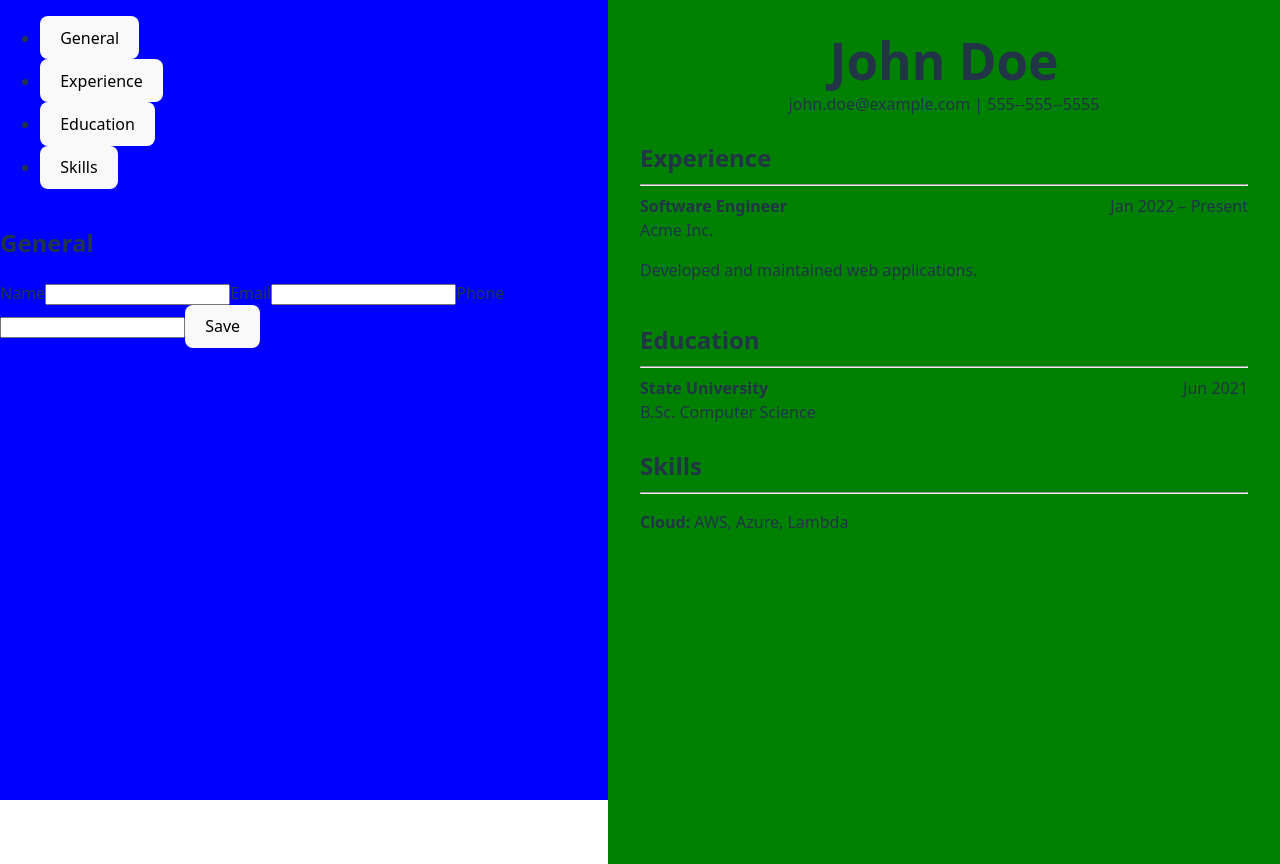
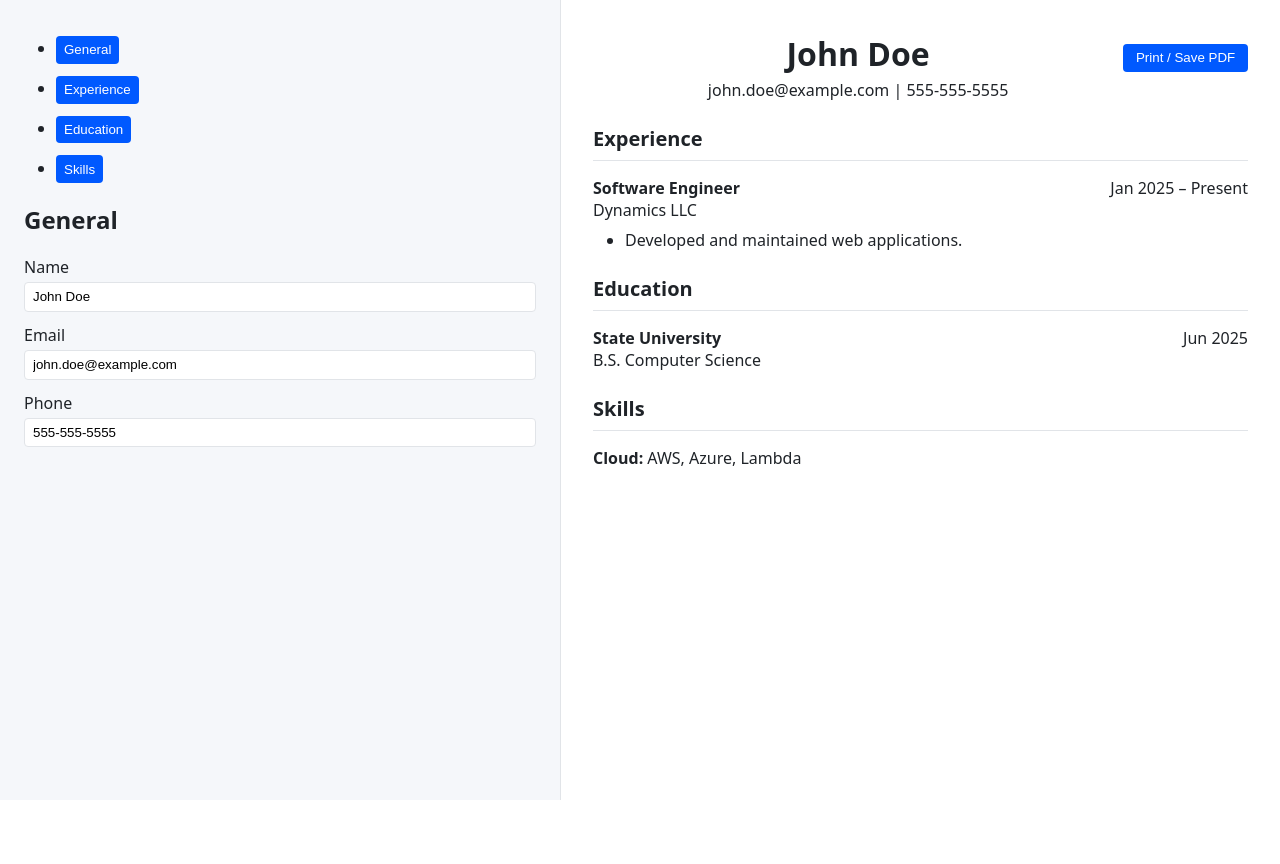
Before and after one commit to JasonBet/CV-App, a React (Vite) app: page / in a window 1280 px wide. After the commit the page ends 800 px from the top, so only its background shows below. Built offline with nearby package versions, Linux system fonts and the light colour scheme.

Commit message:
Add local storage persistence and pdf print/export

```diff
--- a/src/App.css
+++ b/src/App.css
@@ -1,27 +1,122 @@
+/* App.css -------------------------------------------------- */
+:root {
+  --bg-left: #f5f7fa;
+  --bg-right: #ffffff;
+  --border: #e1e4e8;
+  --text: #1f2328;
+  --accent: #0059ff;
+}
 
-
+/* layout */
 .main-container {
-  width: 100vw;
+  display: flex;
   height: 100vh;
-  background-color: red;
-  display: flex;
+  overflow: hidden;
+  color: var(--text);
+  font-family: system-ui, sans-serif;
 }
 
 .left-side {
-  width: 50%;
-  height: 100%;
-  background-color: blue;
+  flex: 0 0 40%;
   display: flex;
-  flex-flow: column;
+  flex-direction: column;
+  background: var(--bg-left);
+  border-right: 1px solid var(--border);
+  overflow-y: auto;
+  padding: 1rem 1.5rem;
 }
 
 .right-side {
-  width: 50%;
-  height: 100%;
-  background-color: green;
+  flex: 1 1 60%;
+  background: var(--bg-right);
+  overflow-y: auto;
+  padding: 2rem 3rem;
 }
 
-.editor {
-  width: 50%;
-  height: 50%;
+/* simple form styling */
+form label {
+  display: block;
+  margin-bottom: 0.75rem;
 }
+
+input,
+textarea,
+button {
+  width: 100%;
+  padding: 0.4rem 0.5rem;
+  margin-top: 0.25rem;
+  box-sizing: border-box;
+  border: 1px solid var(--border);
+  border-radius: 4px;
+}
+
+button {
+  width: auto;
+  margin-top: 0.75rem;
+  background: var(--accent);
+  color: #fff;
+  border: none;
+  cursor: pointer;
+}
+
+button:disabled {
+  opacity: 0.4;
+  cursor: not-allowed;
+}
+
+/* resume side */
+.section-title {
+  margin: 2rem 0 0.25rem;
+  font-size: 1.25rem;
+  font-weight: 600;
+}
+
+hr {
+  border: none;
+  border-bottom: 1px solid var(--border);
+  margin-bottom: 1rem;
+}
+
+.experience-item,
+.education-item {
+  display: flex;
+  justify-content: space-between;
+  gap: 1rem;
+  margin-bottom: 1.25rem;
+}
+
+ul {
+  margin: 0.5rem 0 0 1rem;
+  padding-left: 1rem;
+}
+
+@media (max-width: 800px) {
+  .left-side { flex-basis: 100%; }
+  .right-side { display: none; } /* collapse preview on very small screens */
+}
+
+/* App.css (additions) ------------------------------------ */
+
+/* print button */
+.print-btn {
+  float: right;
+  margin-bottom: 1rem;
+  padding: 0.4rem 0.8rem;
+  background: var(--accent);
+  color: #fff;
+  border: none;
+  border-radius: 4px;
+  cursor: pointer;
+}
+
+/* hide elements when printing */
+@media print {
+  .left-side,
+  .no-print {
+    display: none !important;
+  }
+  .right-side {
+    flex-basis: 100% !important;
+    padding: 0 0.5in !important;  /* tidy margins for PDF */
+  }
+}
--- a/src/App.jsx
+++ b/src/App.jsx
@@ -1,52 +1,82 @@
 // App.jsx ---------------------------------------------------
-import { useState } from "react";
+import { useState, useEffect } from "react";
 import "./App.css";
 import LeftSide from "./LeftSide";
 import RightSide from "./RightSide";
 
-// -- reusable helpers --------------------------------------
-const todayISO = new Date().toISOString().slice(0, 10); // YYYY-MM-DD
+const STORAGE_KEY = "cv-builder-data";
+
+/* ----- default résumé (same as before) ------------------- */
+const todayISO = new Date().toISOString().slice(0, 10);
+
+const defaultData = {
+  general: {
+    name: "John Doe",
+    email: "john.doe@example.com",
+    phone: "555-555-5555",
+  },
+  experience: [
+    {
+      id: 1,
+      company: "Dynamics LLC",
+      position: "Software Engineer",
+      tasks: "Developed and maintained web applications.",
+      from: "2025-01-1",
+      until: todayISO,
+    },
+  ],
+  education: [
+    {
+      id: 1,
+      school: "State University",
+      title: "B.S. Computer Science",
+      date: "2025-06-1",
+    },
+  ],
+  skills: [
+    { id: 1, category: "Cloud", items: "AWS, Azure, Lambda" },
+  ],
+};
 
 export default function App() {
-  /* -------- DEFAULT RESUME DATA (edit as you like) ------- */
-  const [general, setGeneral] = useState({
-    name: "John Doe",
-    email: "john.doe@example.com",
-    phone: "555--555--5555",
-  });
+  /* -------- state (one object for easier persistence) ----- */
+  const [data, setData] = useState(defaultData);
 
-  const [experience, setExperience] = useState([
-    {
-      company: "Acme Inc.",
-      position: "Software Engineer",
-      tasks: "Developed and maintained web applications.",
-      from: "2022-01-01",
-      until: todayISO, // shows “Present”
-    },
-  ]);
+  /* -------- on mount: read localStorage ------------------- */
+  useEffect(() => {
+    try {
+      const stored = JSON.parse(localStorage.getItem(STORAGE_KEY));
+      if (stored) setData({ ...defaultData, ...stored }); // merge for safety
+    } catch {
+      /* ignore corrupt JSON */
+    }
+  }, []);
 
-  const [education, setEducation] = useState([
-    {
-      school: "State University",
-      title: "B.Sc. Computer Science",
-      date: "2021-06-01",
-    },
-  ]);
+  /* -------- on every change: save ------------------------ */
+  useEffect(() => {
+    localStorage.setItem(STORAGE_KEY, JSON.stringify(data));
+  }, [data]);
 
-  const [skills, setSkills] = useState([
-    { category: "Cloud", items: "AWS, Azure, Lambda" },
-  ]);
+  /* -------- helper setters for forms --------------------- */
+  const setters = {
+    setGeneral: (g) => setData((d) => ({ ...d, general: g })),
+    setExperience: (e) => setData((d) => ({ ...d, experience: e })),
+    setEducation: (e) => setData((d) => ({ ...d, education: e })),
+    setSkills: (s) => setData((d) => ({ ...d, skills: s })),
+  };
 
-  /* --------------- render --------------------------------- */
+  /* -------- render --------------------------------------- */
   return (
     <div className="main-container">
       <LeftSide
-        data={{ general, experience, education, skills }}
-        setters={{ setGeneral, setExperience, setEducation, setSkills }}
+        data={data}
+        setters={setters}
       />
 
+      {/* Pass a print handler down so RightSide can trigger it */}
       <RightSide
-        data={{ general, experience, education, skills }}
+        data={data}
+        onPrint={() => window.print()}
       />
     </div>
   );
--- a/src/RightSide.jsx
+++ b/src/RightSide.jsx
@@ -1,10 +1,10 @@
 // RightSide.jsx --------------------------------------------
-import "./RightSide.css";  // your styles
+import "./RightSide.css";
 
-export default function RightSide({ data }) {
+export default function RightSide({ data, onPrint }) {
   const { general, experience, education, skills } = data;
+  const today = new Date().toISOString().slice(0, 10);
 
-  /* --- helper for date formatting ------------------------ */
   const fmtDate = (iso) => {
     if (!iso) return "";
     const d = new Date(iso);
@@ -13,24 +13,26 @@ export default function RightSide({ data }) {
       : d.toLocaleString("default", { month: "short", year: "numeric" });
   };
 
-  const today = new Date().toISOString().slice(0, 10);
-
-  /* --- compose General line ------------------------------ */
   const generalLine = Object.entries(general)
-    .filter(([k, v]) => k !== "name" && v.trim())
-    .map(([_, v]) => v.trim())
+    .filter(([k]) => k !== "name")
+    .map(([, v]) => v.trim())
+    .filter(Boolean)
     .join(" | ");
 
-  /* --- render -------------------------------------------- */
   return (
     <div className="right-side">
-      {/* -------- General ---------------------------------- */}
+      {/* ---------- print button --------------------------- */}
+      <button className="print-btn no-print" onClick={onPrint}>
+        Print / Save PDF
+      </button>
+
+      {/* ---------- General ------------------------------- */}
       <header>
         <h1>{general.name}</h1>
         <p>{generalLine}</p>
       </header>
 
-      {/* -------- Experience ------------------------------- */}
+      {/* ---------- Experience ---------------------------- */}
       <section>
         <h2 className="section-title">Experience</h2>
         <hr />
@@ -40,18 +42,28 @@ export default function RightSide({ data }) {
             <div className="left">
               <strong>{job.position}</strong>
               <div>{job.company}</div>
-              <p>{job.tasks}</p>
+              {/* bullet points */}
+              <ul>
+                {job.tasks
+                  .split("\n")
+                  .filter((t) => t.trim())
+                  .map((t, i) => (
+                    <li key={i}>{t}</li>
+                  ))}
+              </ul>
             </div>
 
             <div className="right">
               {fmtDate(job.from)} –{" "}
-              {job.until && job.until >= today ? "Present" : fmtDate(job.until)}
+              {job.until && job.until >= today
+                ? "Present"
+                : fmtDate(job.until)}
             </div>
           </div>
         ))}
       </section>
 
-      {/* -------- Education -------------------------------- */}
+      {/* ---------- Education ----------------------------- */}
       <section>
         <h2 className="section-title">Education</h2>
         <hr />
@@ -68,7 +80,7 @@ export default function RightSide({ data }) {
         ))}
       </section>
 
-      {/* -------- Skills ----------------------------------- */}
+      {/* ---------- Skills -------------------------------- */}
       <section>
         <h2 className="section-title">Skills</h2>
         <hr />
--- a/src/forms/ExperienceForm.jsx
+++ b/src/forms/ExperienceForm.jsx
@@ -38,7 +38,7 @@ export default function ExperienceForm({ entries, onChange }) {
           </label>
 
           <label>
-            Responsibilities
+            Responsibilities (one per line)
             <textarea
               rows={3}
               value={job.tasks}
--- a/src/forms/GeneralForm.jsx
+++ b/src/forms/GeneralForm.jsx
@@ -1,42 +1,34 @@
-import { useState } from "react";
-
-export default function GeneralForm() {
-  const [form, setForm] = useState({
-    name: "",
-    email: "",
-    phone: "",
-  });
-
-  function handleChange(e) {
-    const { name, value } = e.target;
-    setForm((f) => ({ ...f, [name]: value }));
-  }
-
-  function handleSubmit(e) {
-    e.preventDefault();
-    console.log("General details:", form);
-  }
+// forms/GeneralForm.jsx
+export default function GeneralForm({ value, onChange }) {
+  const update = (field, val) => onChange({ ...value, [field]: val });
 
   return (
-    <form onSubmit={handleSubmit}>
+    <form>
       <h2>General</h2>
 
       <label>
         Name
-        <input name="name" value={form.name} onChange={handleChange} />
+        <input
+          value={value.name}
+          onChange={(e) => update("name", e.target.value)}
+        />
       </label>
 
       <label>
         Email
-        <input name="email" value={form.email} onChange={handleChange} />
+        <input
+          value={value.email}
+          onChange={(e) => update("email", e.target.value)}
+        />
       </label>
 
       <label>
         Phone
-        <input name="phone" value={form.phone} onChange={handleChange} />
+        <input
+          value={value.phone}
+          onChange={(e) => update("phone", e.target.value)}
+        />
       </label>
-
-      <button type="submit">Save</button>
     </form>
   );
 }
--- a/src/index.css
+++ b/src/index.css
@@ -1,68 +1,3 @@
-:root {
-  font-family: system-ui, Helvetica, Arial, sans-serif;
-  line-height: 1.5;
-  font-weight: 400;
-
-  color-scheme: light dark;
-  color: rgba(255, 255, 255, 0.87);
-  background-color: #242424;
-
-  font-synthesis: none;
-  text-rendering: optimizeLegibility;
-  -webkit-font-smoothing: antialiased;
-  -moz-osx-font-smoothing: grayscale;
+body {
+    margin: 0;
 }
-
-a {
-  font-weight: 500;
-  color: #646cff;
-  text-decoration: inherit;
-}
-a:hover {
-  color: #535bf2;
-}
-
-body {
-  margin: 0;
-  display: flex;
-  place-items: center;
-  min-width: 320px;
-  min-height: 100vh;
-}
-
-h1 {
-  font-size: 3.2em;
-  line-height: 1.1;
-}
-
-button {
-  border-radius: 8px;
-  border: 1px solid transparent;
-  padding: 0.6em 1.2em;
-  font-size: 1em;
-  font-weight: 500;
-  font-family: inherit;
-  background-color: #1a1a1a;
-  cursor: pointer;
-  transition: border-color 0.25s;
-}
-button:hover {
-  border-color: #646cff;
-}
-button:focus,
-button:focus-visible {
-  outline: 4px auto -webkit-focus-ring-color;
-}
-
-@media (prefers-color-scheme: light) {
-  :root {
-    color: #213547;
-    background-color: #ffffff;
-  }
-  a:hover {
-    color: #747bff;
-  }
-  button {
-    background-color: #f9f9f9;
-  }
-}
```
